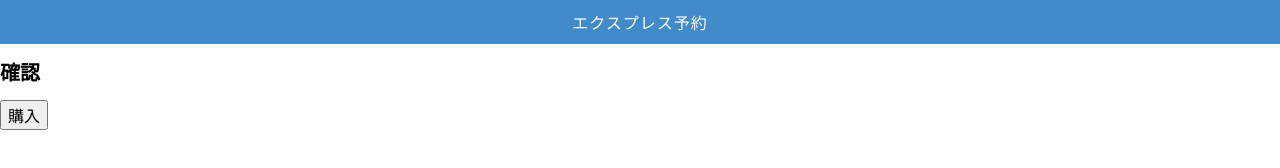
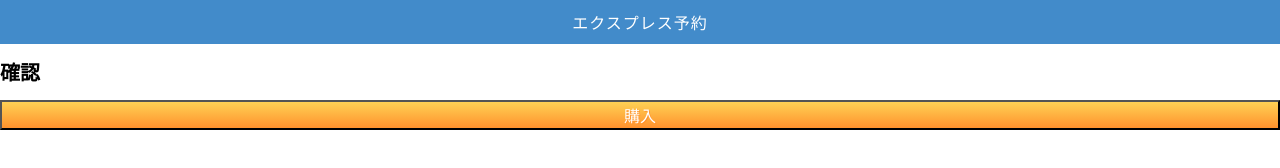
Before and after one commit to chiezo/designian, a plain HTML site: page confirm_forward.html in a window 1280 px wide. Drawn offline with Linux system fonts and the light colour scheme.

Commit message:
検索結果
検索

```diff
--- a/css/style.css
+++ b/css/style.css
@@ -60,7 +60,9 @@ filter: progid:DXImageTransform.Microsoft.gradient( startColorstr='#428bca', end
 	background: #3276B1;
 	color: #fff;
 }
+#js-complete-forward,
 .submit-button {
+	width: 100%;
 	background: #428bca; /* Old browsers */
 	background: -moz-linear-gradient(top,  #428bca 0%, #ffd154 0%, #ff922d 100%); /* FF3.6+ */
 	background: -webkit-gradient(linear, left top, left bottom, color-stop(0%,#428bca), color-stop(0%,#ffd154), color-stop(100%,#ff922d)); /* Chrome,Safari4+ */
```
